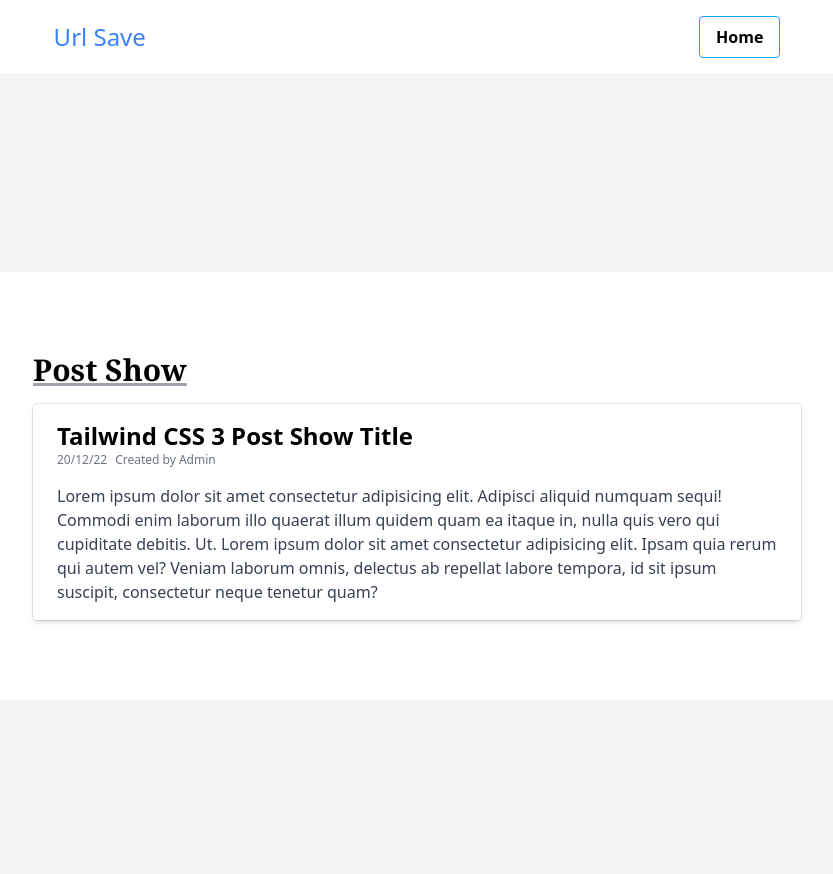
After one commit to DaliGabriel/UrlSave, a PHP site: page /components/show_post.php in a window 1280 px wide. The commit adds this page. Shown: the whole page, without its empty margins (223-1056 px from the left). Run offline with PHP 8.4, Linux system fonts and the light colour scheme; some libraries are stand-ins or nearby versions.

Commit message:
frontend added

```diff
--- a/views/components/navbar.php
+++ b/views/components/navbar.php
@@ -47,7 +47,15 @@
       </button>
     </form>
 
-   <?php } ?>
+    <?php }
+   elseif(basename($_SERVER['PHP_SELF']) == 'show_post.php'){
+   ?>
+   <form action="/crud_php_sql/views/index.php">
+      <button class="bg-transparent hover:bg-sky-500 text-black-700 font-semibold hover:text-white py-2 px-4 border border-sky-500 hover:border-transparent rounded">
+        Home
+      </button>
+    </form>
+    <?php } ?>
 
 
   </div>
--- /dev/null
+++ b/views/components/show_post.php
@@ -0,0 +1,44 @@
+<!DOCTYPE html>
+<html lang="en">
+<head>
+    <meta charset="UTF-8">
+    <meta http-equiv="X-UA-Compatible" content="IE=edge">
+    <meta name="viewport" content="width=device-width, initial-scale=1.0">
+    <script src="https://cdn.tailwindcss.com/?plugins=forms"></script>
+</head>
+<body>
+
+    <?php include('../components/navbar.php'); ?>
+
+<div>
+  <div class="flex flex-col items-center min-h-screen pt-6 bg-gray-100 sm:justify-center sm:pt-0">
+
+    <div class="w-full px-16 py-20 mt-6 overflow-hidden bg-white rounded-lg lg:max-w-4xl">
+
+      <div class="mb-4">
+        <h1 class="font-serif text-3xl font-bold underline decoration-gray-400"> Post Show</h1>
+      </div>
+
+      <div class="w-full px-6 py-4 bg-white rounded shadow-md ring-1 ring-gray-900/10">
+        <form method="POST" action="#">
+          <!-- Title -->
+          <div>
+            <h3 class="text-2xl font-semibold">Tailwind CSS 3 Post Show Title</h3>
+            <div class="flex items-center mb-4 space-x-2">
+              <span class="text-xs text-gray-500"> 20/12/22</span><span class="text-xs text-gray-500">Created by
+                Admin</span>
+            </div>
+            <p class="text-base text-gray-700">Lorem ipsum dolor sit amet consectetur adipisicing elit. Adipisci
+              aliquid numquam sequi! Commodi enim laborum illo quaerat illum quidem quam ea itaque in, nulla quis
+              vero qui cupiditate debitis. Ut. Lorem ipsum dolor sit amet consectetur adipisicing elit. Ipsam quia
+              rerum qui autem vel? Veniam laborum omnis, delectus ab repellat labore tempora, id sit ipsum suscipit,
+              consectetur neque tenetur quam?</p>
+          </div>
+        </form>
+      </div>
+    </div>
+  </div>
+</div>
+
+</body>
+</html>
```
Also changed, not shown: views/components/create_post.php (+10 -4 lines), views/components/edit_post.php (+66 -0 lines), views/components/post_table.php (+6 -3 lines).
